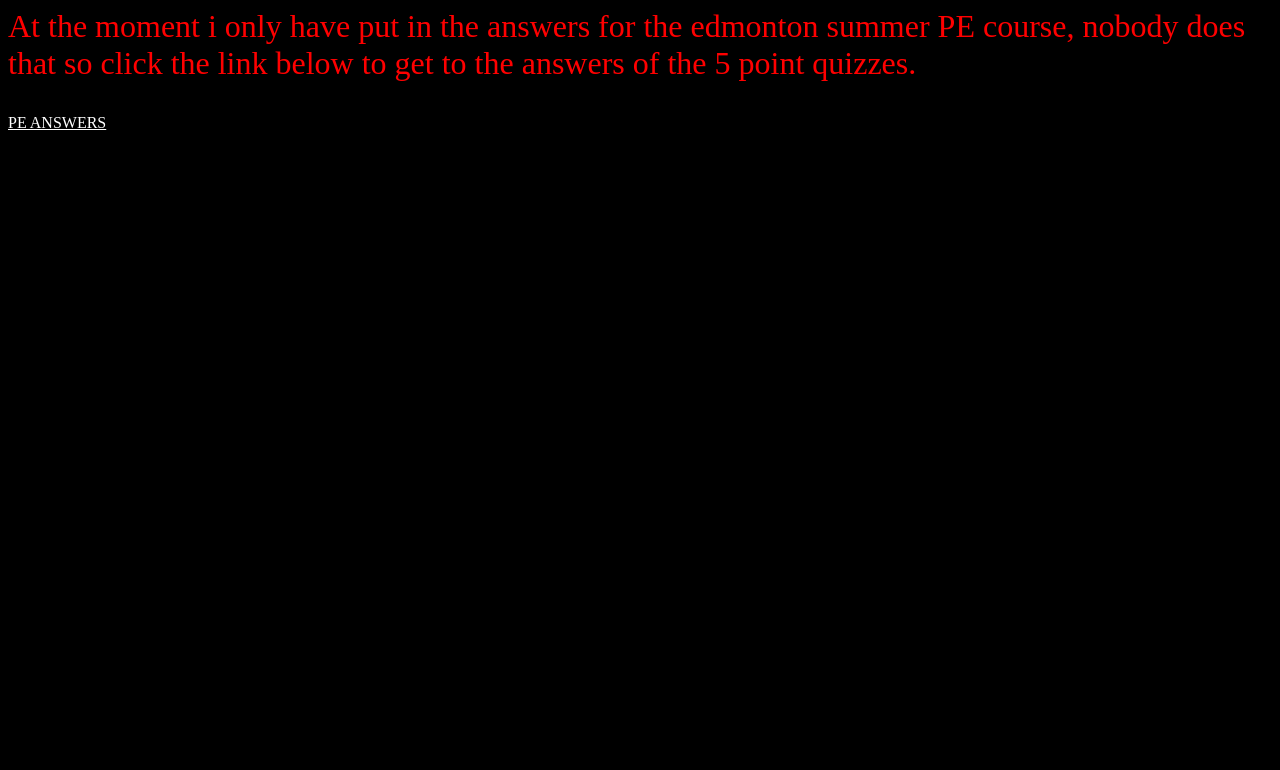
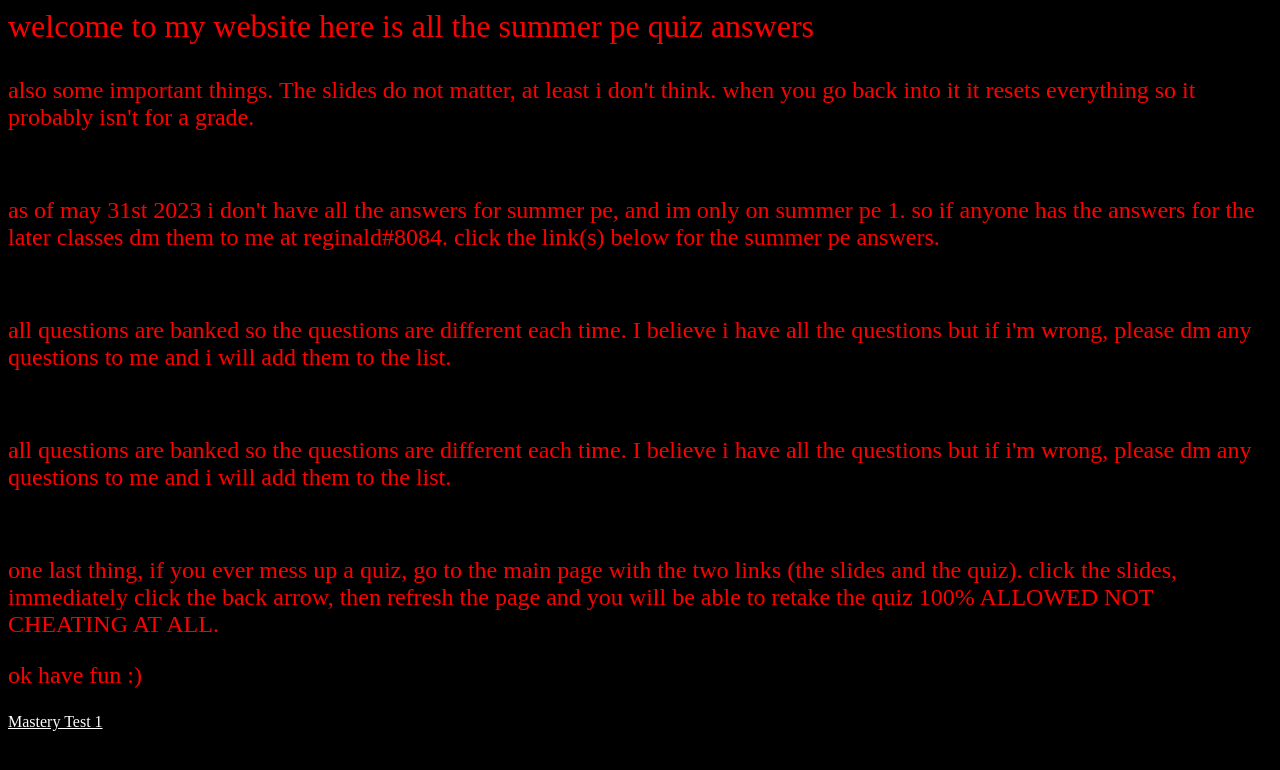
Before and after one commit to YouGuysWantAnswers/YouCanHaveThem, a plain HTML site: page index.html in a window 1280 px wide. Drawn offline with Linux system fonts and the light colour scheme.

Commit message:
Add files via upload

```diff
--- a/index.html
+++ b/index.html
@@ -7,8 +7,14 @@
 	</head>
 	<body>
 		<div>
-			<p class="text">At the moment i only have put in the answers for the edmonton summer PE course, nobody does that so click the link below to get to the answers of the 5 point quizzes. </p>
+			<p class="text">welcome to my website here is all the summer pe quiz answers</p>
+			<p class="med">also some important things. The slides do not matter, at least i don't think. when you go back into it it resets everything so it probably isn't for a grade.</p><br>
+			<p class="med">as of may 31st 2023 i don't have all the answers for summer pe, and im only on summer pe 1. so if anyone has the answers for the later classes dm them to me at reginald#8084. click the link(s) below for the summer pe answers.</p><br>
+			<p class="med">all questions are banked so the questions are different each time. I believe i have all the questions but if i'm wrong, please dm any questions to me and i will add them to the list.</p><br>
+			<p class="med">all questions are banked so the questions are different each time. I believe i have all the questions but if i'm wrong, please dm any questions to me and i will add them to the list.</p><br>
+			<p class="med">one last thing, if you ever mess up a quiz, go to the main page with the two links (the slides and the quiz). click the slides, immediately click the back arrow, then refresh the page and you will be able to retake the quiz 100% ALLOWED NOT CHEATING AT ALL.</p>
+			<p class="med">ok have fun :)</p>
 		</div>
-			<a href = "peAnswers.html" class="link">PE ANSWERS</a>
+			<a href = "peAnswers.html" class="link">Mastery Test 1</a>
 	</body>
 </html>
```
